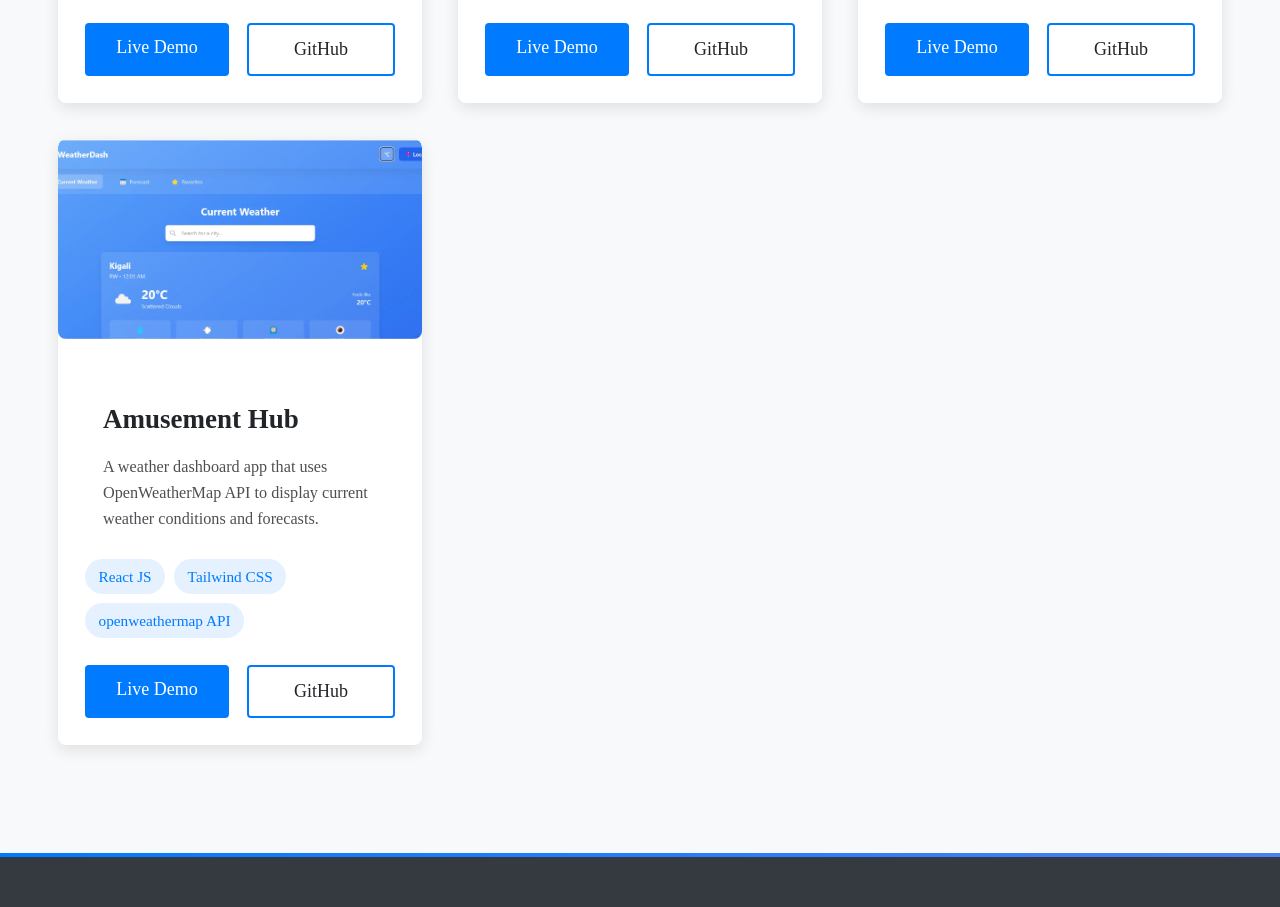
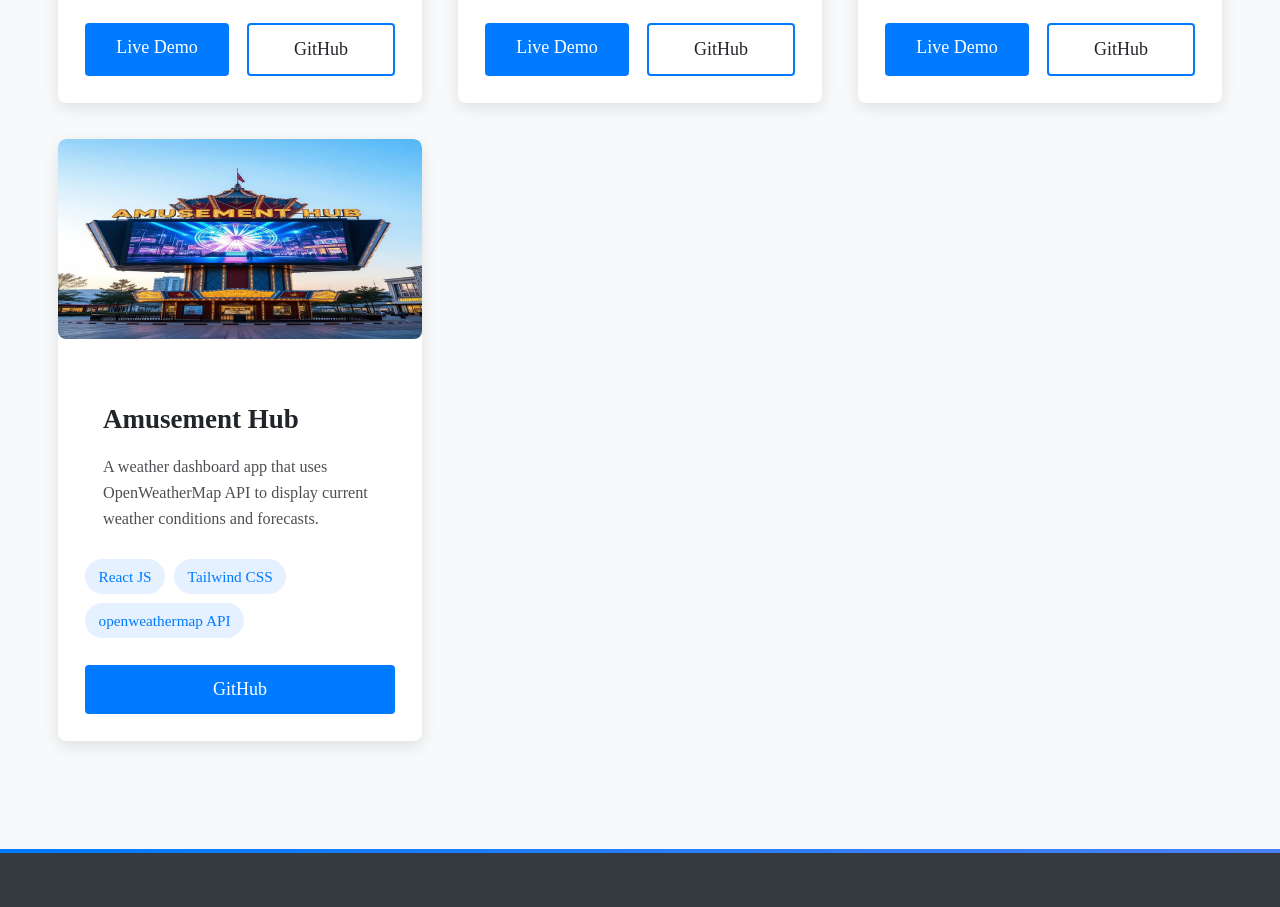
Before and after one commit to Alaindeve1/portfolio-website, a React (Create React App) app: page /projects in a window 1280 px wide. Shown: the part 1520-2427 px from the top of the page. Built offline with nearby package versions, Linux system fonts and the light colour scheme.

Commit message:
fixed the amusement image dimesions and ui appearance

```diff
--- a/src/pages/Projects.jsx
+++ b/src/pages/Projects.jsx
@@ -73,11 +73,10 @@ const Projects = () => {
       title: "Amusement Hub",
       description: "A weather dashboard app that uses OpenWeatherMap API to display current weather conditions and forecasts.",
       technologies: ["React JS", "Tailwind CSS", "openweathermap API"],
-      image: "/assets/images/weatherdash1.webp",
-      fallbackImage: "/assets/images/weatherdash2.png",
-      liveLink: "https://weatherdash-alain.vercel.app/",
+      image: "/assets/images/amusement-hub2.webp",
+      fallbackImage: "/assets/images/amusement-hub2.png",
       githubLink: "https://github.com/Alaindeve1/frontend-intermediate-codveda",
-      category: "frontend"
+      category: "Backend"
     },
   ];
 
```
Also changed, not shown: public/assets/images/amusement-hub2.1.webp (added), public/assets/images/amusement-hub2.webp (added).
